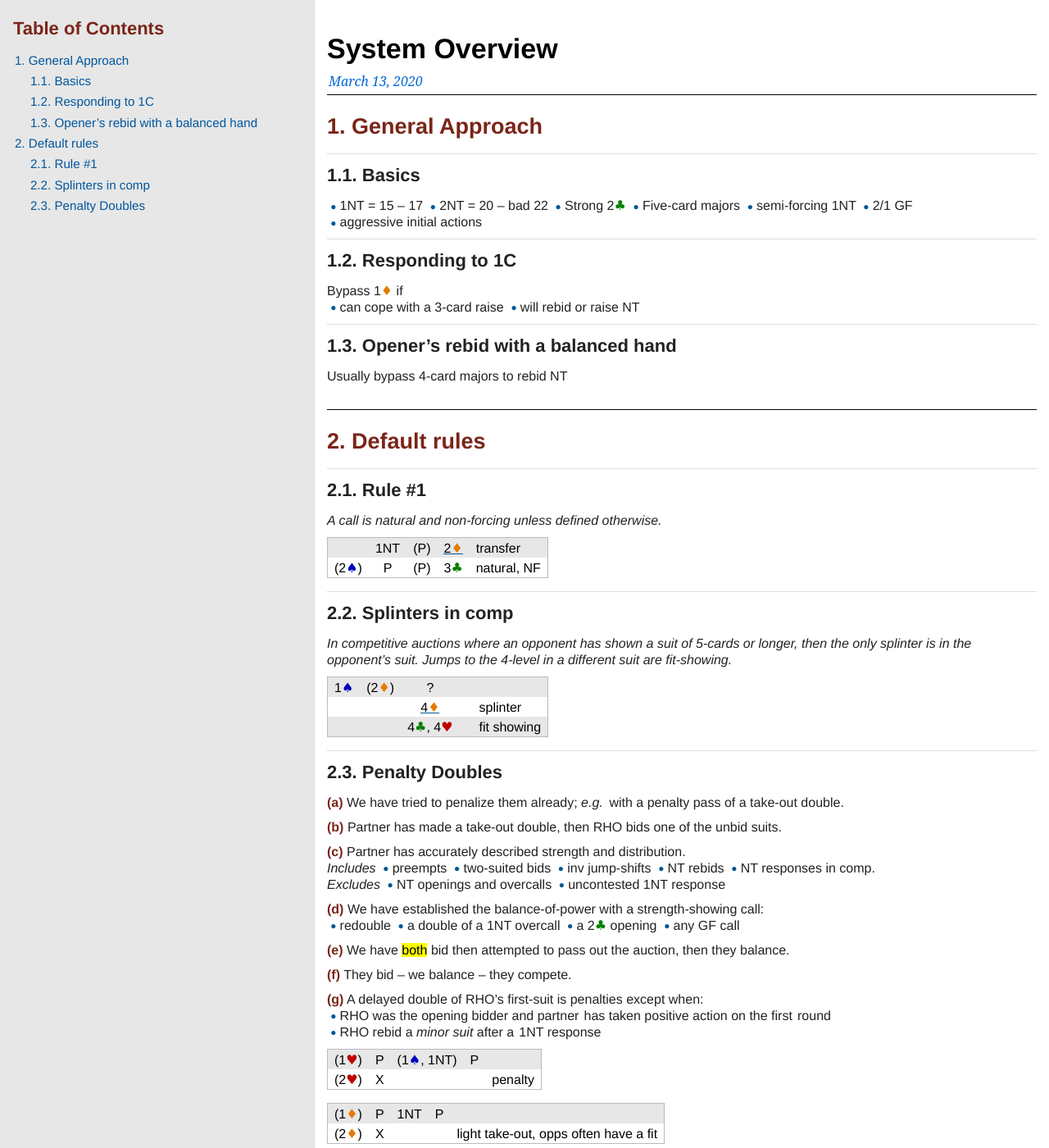
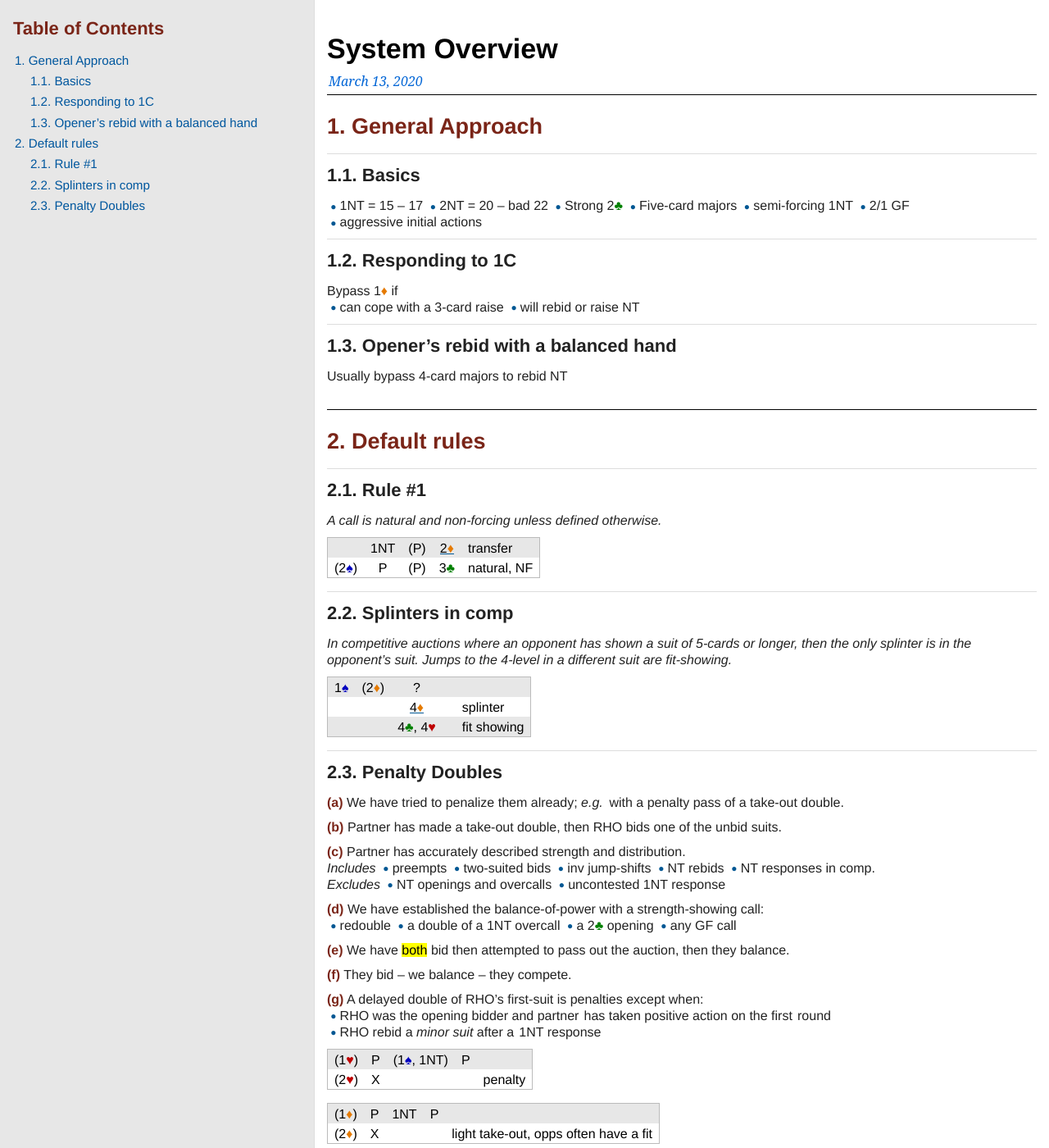
Before and after one commit to kjraywood/kjraywood.github.io, a Jekyll site: the page rbsys/overview.html, which Jekyll copies as it is, in a window 1280 px wide and 1400 px high. Shown: the whole window at 82% size. Built offline with Jekyll 4.4.1, drawn with Linux system fonts in a browser that asks for light colours.

Commit message:
remove superfluous fonts from cardsuit

```diff
--- a/css/bridgedoc.css
+++ b/css/bridgedoc.css
@@ -622,9 +622,11 @@ sup.footnote a:active, sup.footnoteref a:active { text-decoration: underline; }
 
 div.unbreakable { page-break-inside: avoid; }
 
-/* Kel - increase the size of suit-symbols in Chrome and Safari */
+/* Kel - use Noto+Sans+Symbols for suit-symbols (web-font)
+       - some systems might have older Noto+Sans=Symbols2 installed
+*/
 
-.cardsuit { font-family:"Noto Sans Symbols", "DejaVu Sans", "Nimbus Sans", "Symbol", sans-serif;
+.cardsuit { font-family: "Noto Sans Symbols", sans-serif;
 	    font-weight: normal; font-style: normal; line-height: 1;
 	  }
 
```
